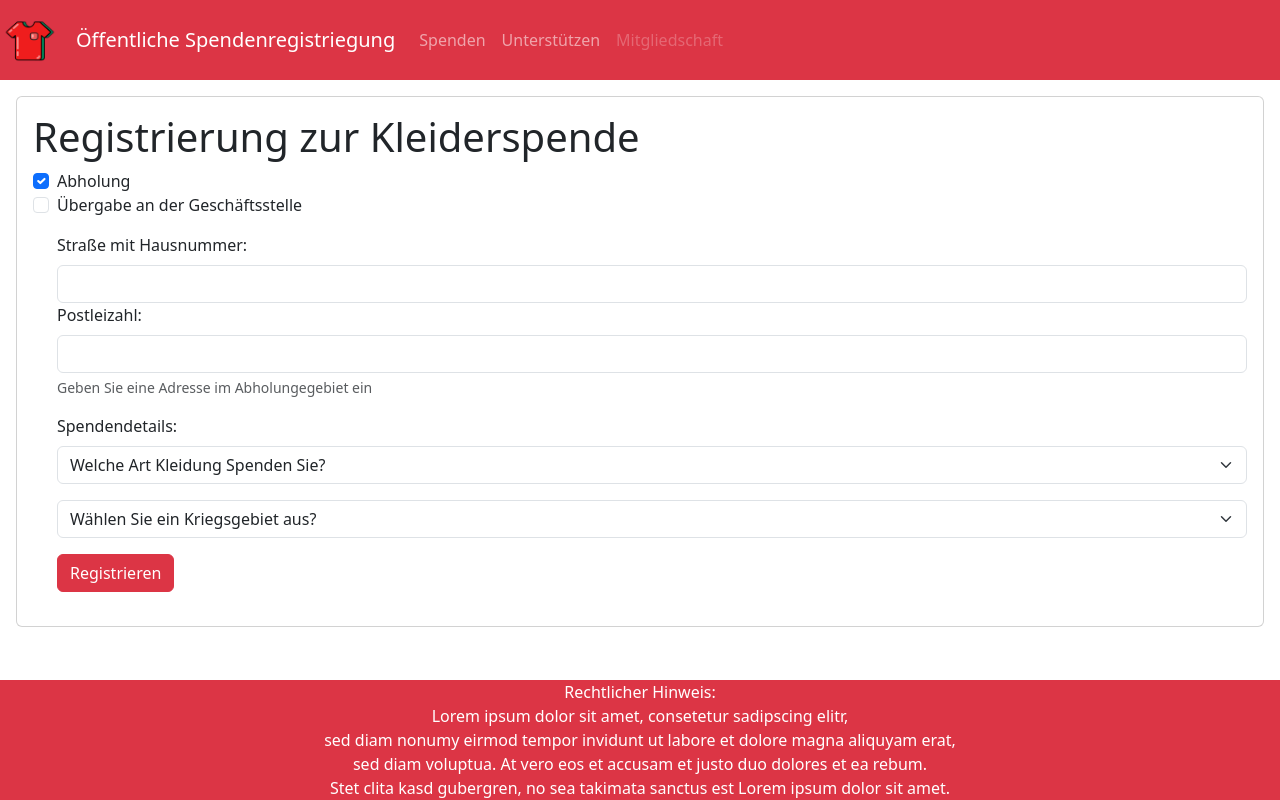
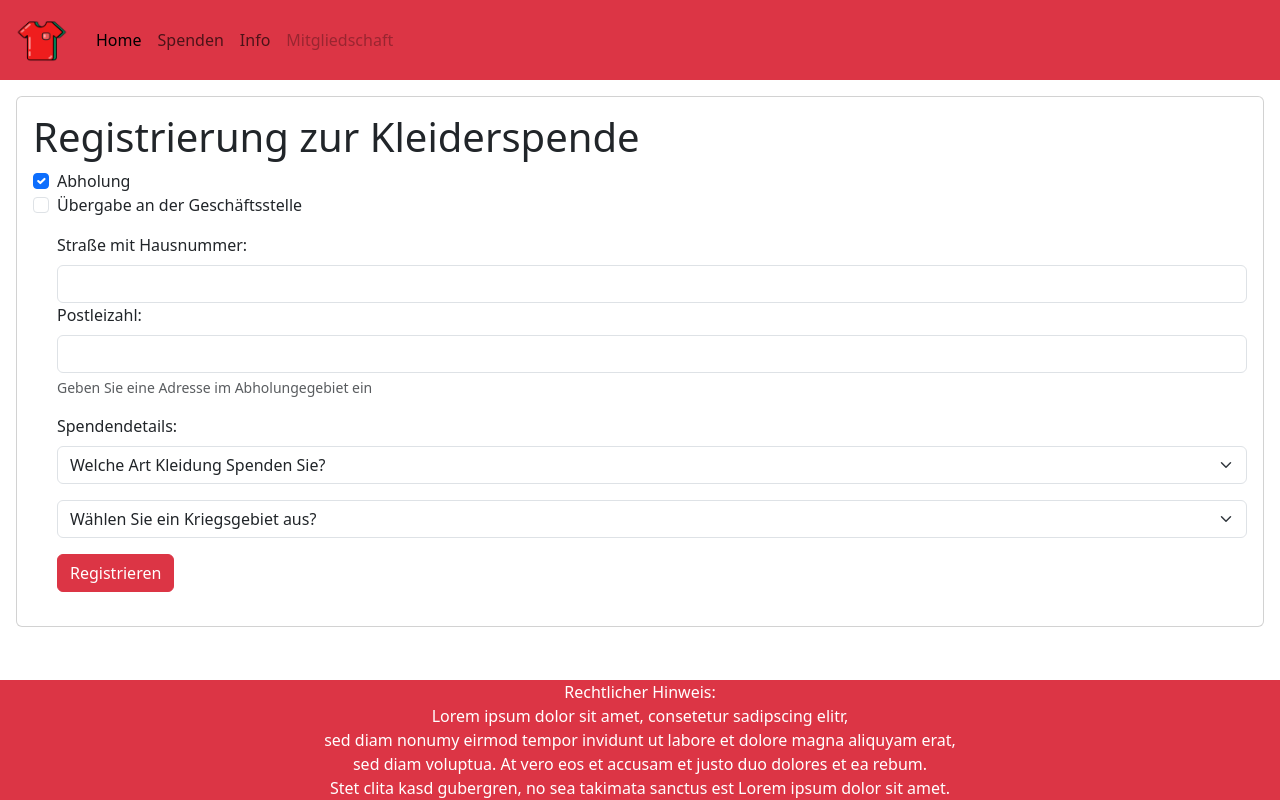
Before and after one commit to MatthProy/IPWA01-Spendenregistrierung-fuer-Kriegsgebiete, a website built with webpack: page src/index.html in a window 1280 px wide. Built offline with nearby package versions, Linux system fonts and the light colour scheme.

Commit message:
reimplementation of toggle button JS did not work, fixed with reimplementation of html and related classes, possibly versioning issue

```diff
--- a/package.json
+++ b/package.json
@@ -2,13 +2,11 @@
   "description": "",
   "private": true,
   "main": "index.js",
-
   "scripts": {
     "start": "webpack serve",
     "build": "webpack build --mode=production",
     "test": "echo \"Error: no test specified\" && exit 1"
   },
-
   "devDependencies": {
     "autoprefixer": "^10.4.16",
     "css-loader": "^6.8.1",
--- a/src/index.html
+++ b/src/index.html
@@ -12,36 +12,20 @@
 
 <!--Header & Menu-->
 <body>
-<nav class="navbar navbar-expand-lg navbar-dark bg-danger">
-    <button
-            class="navbar-toggler"
-            type="button"
-            data-toggle="collapse"
-            data-target="#navbarTogglerDemo01"
-            aria-controls="navbarTogglerDemo01"
-            aria-expanded="false"
-            aria-label="Toggle navigation"
-    >
-        <span class="navbar-toggler-icon"></span>
-    </button>
-
-    <a class="navbar-brand" id="logoField" href="#"></a>
-
-    <div class="collapse navbar-collapse" id="navbarTogglerDemo01">
-        <a class="navbar-brand" href="#">Öffentliche Spendenregistriegung</a>
-        <ul class="navbar-nav mr-auto mt-2 mt-lg-0">
-            <li class="nav-item active">
-                <a class="nav-link" href="#"
-                >Spenden <span class="sr-only"></span></a
-                >
-            </li>
-            <li class="nav-item">
-                <a class="nav-link" href="#">Unterstützen</a>
-            </li>
-            <li class="nav-item">
-                <a class="nav-link disabled" href="#">Mitgliedschaft</a>
-            </li>
-        </ul>
+<nav class="navbar navbar-expand-lg bg-danger">
+    <div class="container-fluid">
+        <a class="navbar-brand" id="logoField" href="#"></a>
+        <button class="navbar-toggler" type="button" data-bs-toggle="collapse" data-bs-target="#navbarNavAltMarkup" aria-controls="navbarNavAltMarkup" aria-expanded="false" aria-label="Toggle navigation">
+            <span class="navbar-toggler-icon"></span>
+        </button>
+        <div class="collapse navbar-collapse" id="navbarNavAltMarkup">
+            <div class="navbar-nav">
+                <a class="nav-link active" aria-current="page" href="#">Home</a>
+                <a class="nav-link" href="#">Spenden</a>
+                <a class="nav-link" href="#">Info</a>
+                <a class="nav-link disabled" aria-disabled="true">Mitgliedschaft</a>
+            </div>
+        </div>
     </div>
 </nav>
 
@@ -125,7 +109,7 @@
                         <option selected>Wählen Sie ein Kriegsgebiet aus?</option>
                         <option value="1">Ukraine</option>
                         <option value="2">Somalia</option>
-                        <option value="2">Afghanisthan</option>
+                        <option value="2">Afghanistan</option>
                     </select>
 
                     <button
@@ -155,5 +139,6 @@
 
 <!-- Optional JavaScript -->
 
+
 </body>
 </html>
--- a/src/js/main.js
+++ b/src/js/main.js
@@ -15,3 +15,5 @@ image.src= Icon;
 image.width = 60;
 image.height = 54;
 logoField.appendChild(image);
+
+//direct delivery selected functionality
```
Also changed, not shown: 3 other files.
